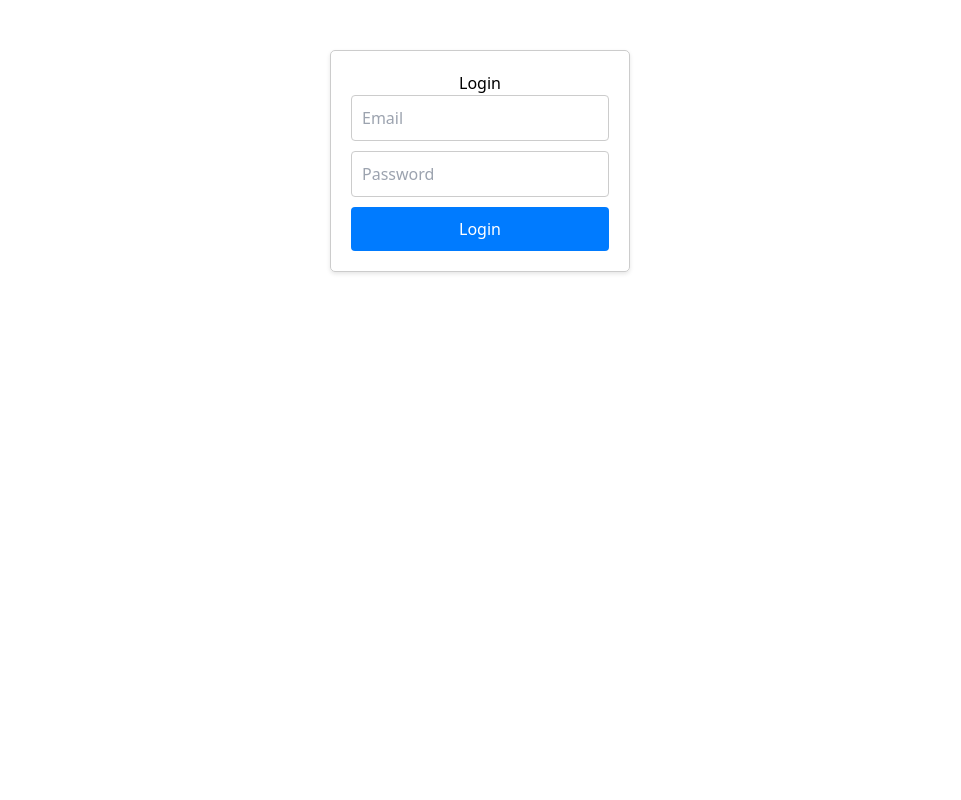
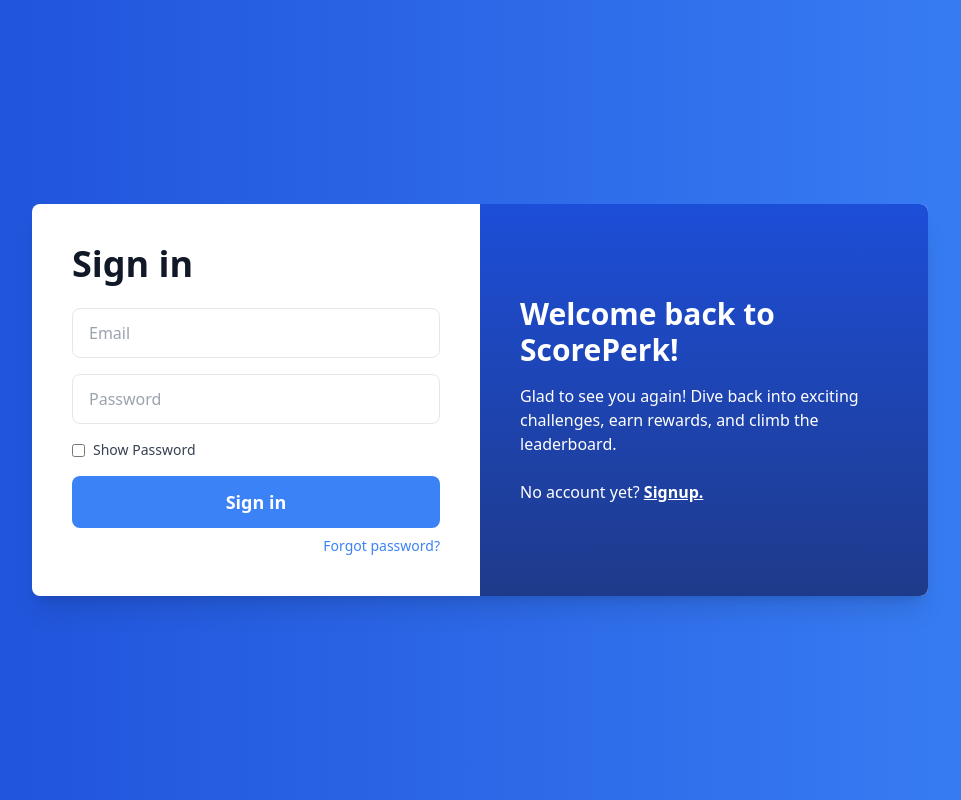
Before and after one commit to Competitionskills/Competition-skills-frontend, a React (Create React App) app: page /Login in a window 1280 px wide. Shown: the whole page, without its empty margins (160-1121 px from the left). Built offline with nearby package versions, Linux system fonts and the light colour scheme.

Commit message:
Update Login.tsx
sign in form

```diff
--- a/src/pages/Login.tsx
+++ b/src/pages/Login.tsx
@@ -1,121 +1,121 @@
-import { useState } from "react";
+import React, { useState } from "react";
 import { useNavigate } from "react-router-dom";
 import axios from "axios";
 
-const Login = () => {
+const SignIn = () => {
   const [form, setForm] = useState({ email: "", password: "" });
-  const [message, setMessage] = useState("");
-  const navigate = useNavigate(); // ✅ Initialize navigate function
+  const [error, setError] = useState("");
+  const [showPassword, setShowPassword] = useState(false);
+  const navigate = useNavigate();
 
-  // ✅ Handle Input Change
+  // Handle Input Change
   const handleChange = (e: React.ChangeEvent<HTMLInputElement>) => {
     setForm({ ...form, [e.target.name]: e.target.value });
+    setError(""); // Clear error when user types
   };
 
+  // Handle Form Submission
   const handleSubmit = async (e: React.FormEvent<HTMLFormElement>) => {
     e.preventDefault();
-    setMessage("");
+    setError(""); // Reset error message
+
+    if (!form.email || !form.password) {
+      setError("Please enter both email and password.");
+      return;
+    }
 
     try {
       const response = await axios.post("http://localhost:5000/api/users/login", form);
 
       if (response.data.token) {
         localStorage.setItem("authToken", response.data.token);
-        setMessage("Login successful! Redirecting...");
-
-        setTimeout(() => {
-          navigate("/dashboard");
-        }, 1500);
+        setError(""); // Clear errors
+        navigate("/dashboard"); // Redirect to Dashboard
       }
-    } catch (error: unknown) {
-      console.error("❌ Login Error:", error);
+    } catch (error) {
+      console.error("Login Error:", error);
 
       if (axios.isAxiosError(error) && error.response) {
-        setMessage(error.response.data?.message || "Login failed. Please try again.");
+        setError(error.response.data?.message || "Invalid login credentials.");
       } else {
-        setMessage("An unexpected error occurred.");
+        setError("An unexpected error occurred.");
       }
     }
-
   };
 
   return (
-    <div style={styles.container}>
-      <h2>Login</h2>
-      <form onSubmit={handleSubmit} style={styles.form}>
+    <div className="flex items-center justify-center min-h-[100vh] bg-gradient-to-r from-blue-700 to-blue-500 py-12">
+      <div className="flex w-full max-w-4xl bg-white rounded-lg shadow-xl overflow-hidden">
+
+        {/* Left Side - Sign In Form */}
+        <div className="w-1/2 p-10 flex flex-col justify-center">
+          <h2 className="text-4xl font-bold text-gray-900 mb-6">Sign in</h2>
+          <form onSubmit={handleSubmit}>
+            <div className="mb-4">
               <input
                 type="email"
                 name="email"
                 placeholder="Email"
+                className="w-full px-4 py-3 border rounded-lg focus:outline-none focus:ring-2 focus:ring-blue-400"
                 value={form.email}
                 onChange={handleChange}
                 required
-          style={styles.input}
               />
+            </div>
+            <div className="mb-4">
               <input
-          type="password"
+                type={showPassword ? "text" : "password"}
                 name="password"
                 placeholder="Password"
+                className="w-full px-4 py-3 border rounded-lg focus:outline-none focus:ring-2 focus:ring-blue-400"
                 value={form.password}
                 onChange={handleChange}
                 required
-          style={styles.input}
               />
-        <button type="submit" style={styles.button}>Login</button>
+            </div>
+            <div className="mb-4 flex items-center">
+              <input
+                type="checkbox"
+                id="showPassword"
+                className="mr-2"
+                checked={showPassword}
+                onChange={() => setShowPassword(!showPassword)}
+              />
+              <label htmlFor="showPassword" className="text-sm text-gray-700">
+                Show Password
+              </label>
+            </div>
+            {error && <p className="text-red-500 text-sm mb-4">{error}</p>}
+            <button
+              type="submit"
+              className="w-full bg-blue-500 text-white py-3 rounded-lg hover:bg-blue-600 font-semibold text-lg"
+            >
+              Sign in
+            </button>
+            <p className="text-sm text-right mt-2">
+              <a href="#" className="text-blue-500 hover:underline">
+                Forgot password?
+              </a>
+            </p>
           </form>
-      {message && <p style={message.includes("successful") ? styles.successMessage : styles.errorMessage}>
-        {message}
-      </p>}
+        </div>
+
+        {/* Right Side - Welcome Message */}
+        <div className="w-1/2 bg-gradient-to-b from-blue-700 to-blue-900 text-white p-10 flex flex-col justify-center">
+          <h2 className="text-3xl font-bold">Welcome back to ScorePerk!</h2>
+          <p className="mt-4 text-md font-medium">
+            Glad to see you again! Dive back into exciting challenges, earn rewards, and climb the leaderboard.
+          </p>
+          <p className="mt-6 text-md font-medium">
+            No account yet?{" "}
+            <a href="#" className="underline font-semibold">
+              Signup.
+            </a>
+          </p>
+        </div>
+      </div>
     </div>
   );
 };
 
-
-
-
-// ✅ Basic Styling for UI
-const styles: Record<string, React.CSSProperties> = {
-  container: {
-    width: "300px",
-    margin: "50px auto",
-    padding: "20px",
-    border: "1px solid #ccc",
-    borderRadius: "5px",
-    textAlign: "center" as const, // ✅ Explicitly type 'textAlign'
-    boxShadow: "0 2px 4px rgba(0,0,0,0.1)",
-  },
-  form: {
-    display: "flex",
-    flexDirection: "column" as const, // ✅ Explicitly type 'flexDirection'
-    gap: "10px",
-  },
-  input: {
-    padding: "10px",
-    fontSize: "16px",
-    borderRadius: "4px",
-    border: "1px solid #ccc",
-  },
-  button: {
-    padding: "10px",
-    fontSize: "16px",
-    backgroundColor: "#007BFF",
-    color: "white",
-    border: "none",
-    borderRadius: "4px",
-    cursor: "pointer",
-    transition: "background-color 0.2s",
-  },
-  errorMessage: {
-    marginTop: "10px",
-    color: "#dc3545",
-    fontWeight: "bold",
-  },
-  successMessage: {
-    marginTop: "10px",
-    color: "#28a745",
-    fontWeight: "bold",
-  },
-};
-
-
-export default Login;
+export default SignIn;
```
Lines whose indentation alone changed are shown as unchanged.
